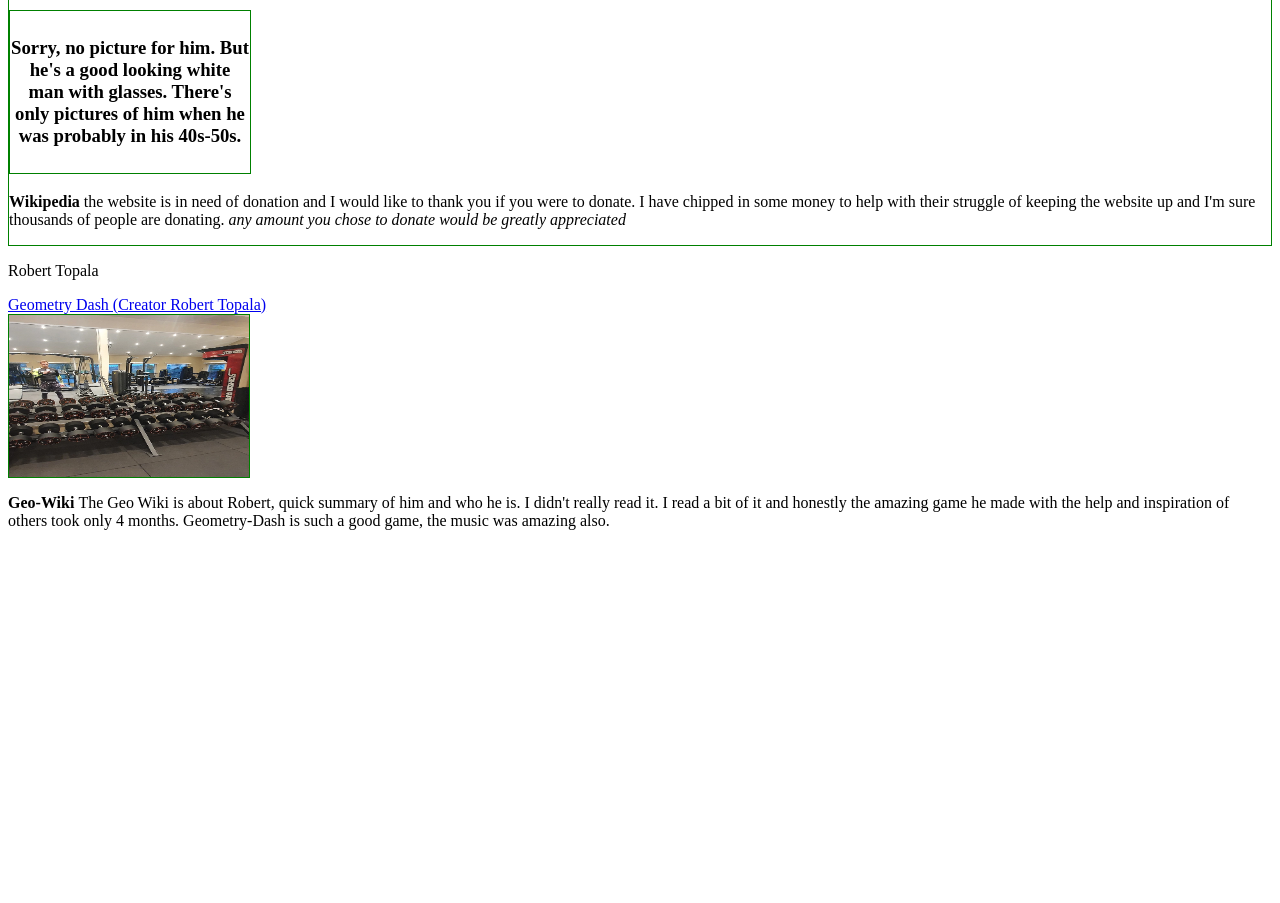
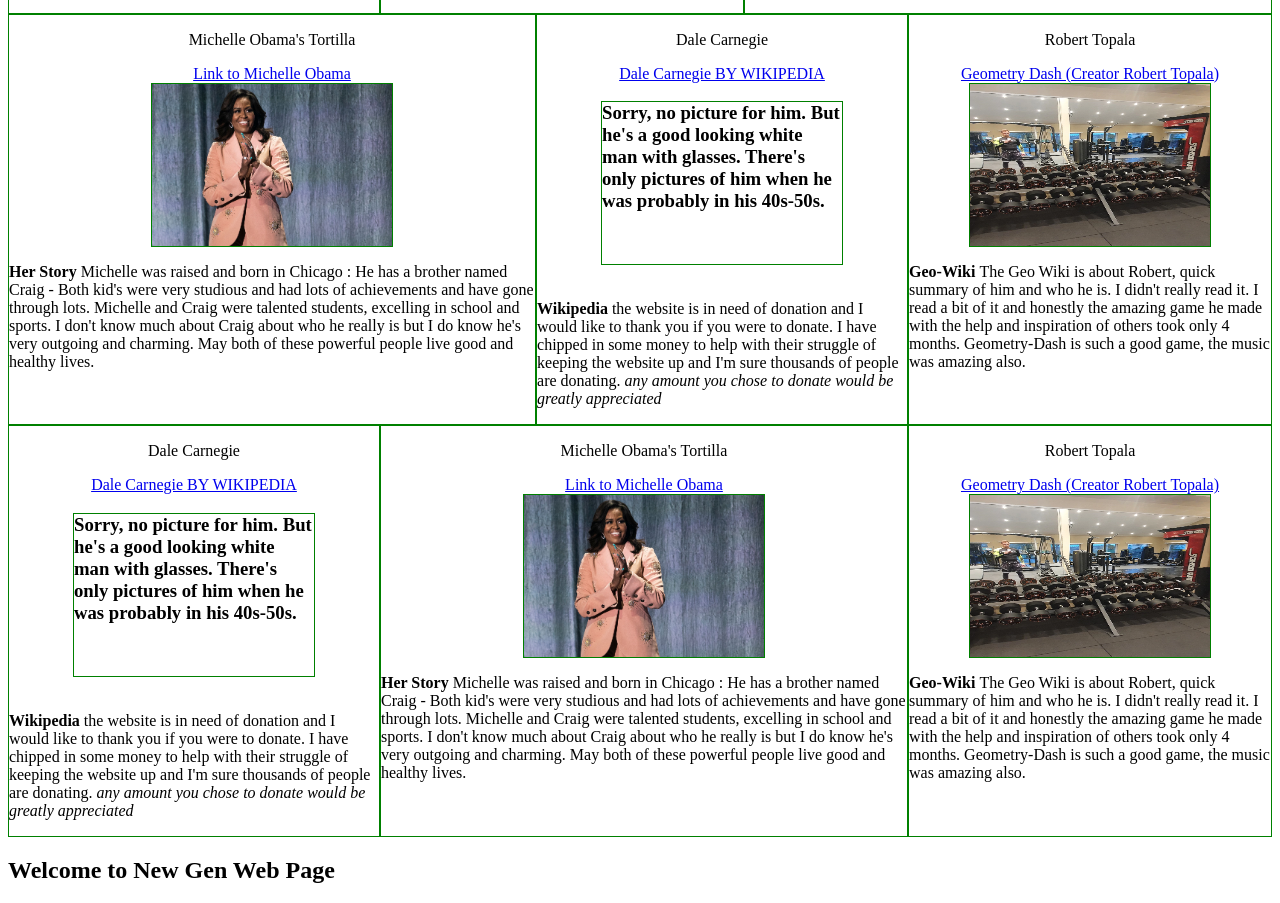
Before and after one commit to olafnub/FlexingWebsite, a plain HTML site: page figures.html in a window 1280 px wide. Shown: the part 406-1309 px from the top of the page. Before the commit the page ends 952 px from the top, so only its background shows below. Drawn offline with Linux system fonts and the light colour scheme.

Commit message:
Finish generation 1 body, set up new gen body

```diff
--- a/figures.css
+++ b/figures.css
@@ -1,13 +1,28 @@
+.body, .body-2, .body-3 {
+    display: flex;
+}
+
 .michelle, .section-2 .dale, .robert {
     width: 240px;
     border: 1px solid green;
     word-wrap:break-word;
     height: 162.12px;
-    text-align: center;
+    /* text-align: center;
     display: flex;
-    justify-content: center;
-    align-items: center;
-}
-.section-1, .section-2 {
+    justify-content: center; */
+    /* align-items: center; */
     border: 1px solid green;
 }
+.section-1, .section-2, .section-3 {
+    border: 1px solid green;
+    display: flex;
+    flex-direction: column;
+    align-items: center;
+    flex-shrink: 1;
+}
+.body .section-1 {
+   order: 2;
+}
+.body-3 .section-2 {
+    order: -1;
+}
--- a/figures.html
+++ b/figures.html
@@ -39,13 +39,86 @@
             <p><strong>Geo-Wiki </strong>The Geo Wiki is about Robert, quick summary of him and who he is. I didn't really read it. I read a bit of it
             and honestly the amazing game he made with the help and inspiration of others took only 4 months. Geometry-Dash is such a good game, the music was
             amazing also.</p>
-            </h3>
 
         </div>
+
+    </div>
+
+    <div class="body-2">
+
+        <div class="section-1">
+            <p>Michelle Obama's Tortilla</p>
+            <a href=https://obamawhitehouse.archives.gov/administration/first-lady-michelle-obama>Link to Michelle Obama</a>
+            <img class="michelle" src="images/michelle_obama.jpeg" alt="picture of michelle obama standing">
+            <p><strong>Her Story </strong>Michelle was raised and born in Chicago : He has a brother named Craig - Both kid's were very studious and had
+            lots of achievements and have gone through lots. Michelle and Craig were talented students, excelling in school and sports. I don't know much about Craig
+            about who he really is but I do know he's very outgoing and charming. May both of these powerful people live good and healthy lives.</p>
+        </div>
+
+        <div class="section-2">
+            <p>Dale Carnegie</p>
+            <a href="https://en.wikipedia.org/wiki/Dale_Carnegie">Dale Carnegie BY WIKIPEDIA</a>
+            <h3 class="dale">Sorry, no picture for him. But he's a good looking white man with glasses. There's only pictures of him when
+                he was probably in his 40s-50s. </h3> <!--Have this as big as a picture-->
+            <p><strong>Wikipedia </strong> the website is in need of donation and I would like to thank you if you were to donate.
+             I have chipped in some money to help with their struggle of keeping the website up and I'm sure thousands of people
+            are donating. <em> any amount you chose to donate would be greatly appreciated</em></p>
+        </div>
+
+        <div class="section-3">
+            <p>Robert Topala</p>
+            <a href="https://geometry-dash.fandom.com/wiki/Robert_Topala">Geometry Dash (Creator Robert Topala)</a>
+            <img class="robert" src="images/RobertTopalaGym.jpeg" alt="picture of robert tapola at the gym">
+            <p><strong>Geo-Wiki </strong>The Geo Wiki is about Robert, quick summary of him and who he is. I didn't really read it. I read a bit of it
+            and honestly the amazing game he made with the help and inspiration of others took only 4 months. Geometry-Dash is such a good game, the music was
+            amazing also.</p>
+
+        </div>
+
+    </div>
+
+    <div class="body-3">
+
+        <div class="section-1">
+            <p>Michelle Obama's Tortilla</p>
+            <a href=https://obamawhitehouse.archives.gov/administration/first-lady-michelle-obama>Link to Michelle Obama</a>
+            <img class="michelle" src="images/michelle_obama.jpeg" alt="picture of michelle obama standing">
+            <p><strong>Her Story </strong>Michelle was raised and born in Chicago : He has a brother named Craig - Both kid's were very studious and had
+            lots of achievements and have gone through lots. Michelle and Craig were talented students, excelling in school and sports. I don't know much about Craig
+            about who he really is but I do know he's very outgoing and charming. May both of these powerful people live good and healthy lives.</p>
+        </div>
+
+        <div class="section-2">
+            <p>Dale Carnegie</p>
+            <a href="https://en.wikipedia.org/wiki/Dale_Carnegie">Dale Carnegie BY WIKIPEDIA</a>
+            <h3 class="dale">Sorry, no picture for him. But he's a good looking white man with glasses. There's only pictures of him when
+                he was probably in his 40s-50s. </h3> <!--Have this as big as a picture-->
+            <p><strong>Wikipedia </strong> the website is in need of donation and I would like to thank you if you were to donate.
+             I have chipped in some money to help with their struggle of keeping the website up and I'm sure thousands of people
+            are donating. <em> any amount you chose to donate would be greatly appreciated</em></p>
+        </div>
+
+        <div class="section-3">
+            <p>Robert Topala</p>
+            <a href="https://geometry-dash.fandom.com/wiki/Robert_Topala">Geometry Dash (Creator Robert Topala)</a>
+            <img class="robert" src="images/RobertTopalaGym.jpeg" alt="picture of robert tapola at the gym">
+            <p><strong>Geo-Wiki </strong>The Geo Wiki is about Robert, quick summary of him and who he is. I didn't really read it. I read a bit of it
+            and honestly the amazing game he made with the help and inspiration of others took only 4 months. Geometry-Dash is such a good game, the music was
+            amazing also.</p>
+
+        </div>
+
+    </div>
+
+
+    <div class="new-body">
+        <h2>Welcome to New Gen Web Page</h2>
+
 
 
 
     </div>
+
 </body>
 
 
```
